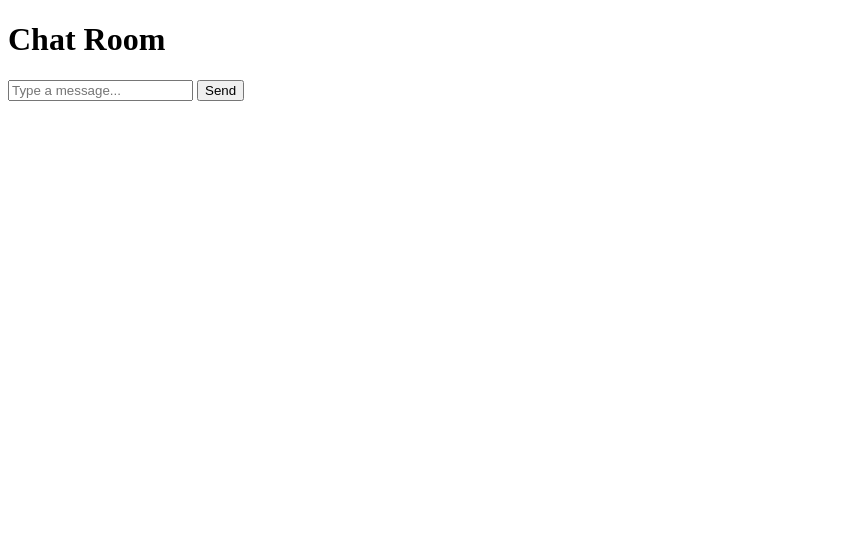
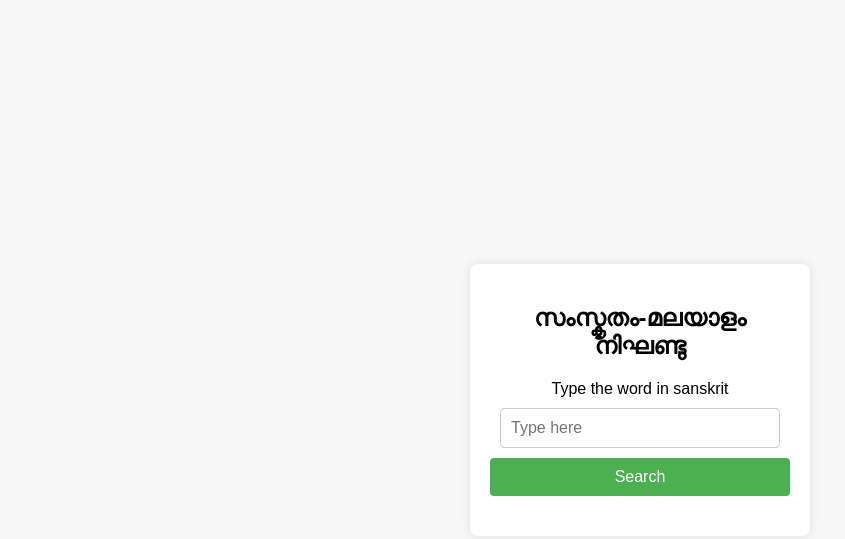
Before and after one commit to rohithgs7/Dictionary, a plain HTML site: page index.html in a window 1280 px wide. Shown: the whole page, without its empty margins (0-845 px from the left). Drawn offline with Linux system fonts and the light colour scheme.

Commit message:
Update index.html

```diff
--- a/index.html
+++ b/index.html
@@ -1,24 +1,106 @@
 <!DOCTYPE html>
 <html lang="en">
 <head>
-    <meta charset="UTF-8">
-    <meta name="viewport" content="width=device-width, initial-scale=1.0">
-    <title>Simple Chat App</title>
-    <link rel="stylesheet" href="styles.css">
+  <meta charset="UTF-8">
+  <meta name="viewport" content="width=device-width, initial-scale=1.0">
+  <title>IELTS MOCK EXAM</title>
+  <style>
+    body {
+      font-family: 'Arial', sans-serif;
+      background-color: #f7f7f7;
+      margin: 0;
+      display: flex;
+      align-items: center;
+      justify-content: center;
+      height: 100vh;
+    }
+
+    .container {
+      background-color: #fff;
+      border-radius: 8px;
+      box-shadow: 0 0 10px rgba(0, 0, 0, 0.1);
+      padding: 20px;
+      width: 300px;
+      text-align: center;
+    }
+
+    #inputId {
+      width: calc(100% - 20px);
+      padding: 10px;
+      margin: 10px 0;
+      box-sizing: border-box;
+      border: 1px solid #ccc;
+      border-radius: 4px;
+      font-size: 16px;
+    }
+
+    #submitButton {
+      width: 100%;
+      background-color: #4caf50;
+      color: #fff;
+      padding: 10px;
+      border: none;
+      border-radius: 4px;
+      cursor: pointer;
+      font-size: 16px;
+      transition: background-color 0.3s;
+    }
+
+    #submitButton:hover {
+      background-color: #45a049;
+    }
+
+    #resultContainer {
+      margin-top: 20px;
+    }
+
+    table {
+      width: 100%;
+      border-collapse: collapse;
+      margin-top: 20px;
+    }
+
+    th, td {
+      border: 1px solid #ddd;
+      padding: 8px;
+      text-align: left;
+    }
+
+    th {
+      background-color: #f2f2f2;
+    }
+  </style>
 </head>
 <body>
-    <div class="chat-container">
-        <header>
-            <h1>Chat Room</h1>
-        </header>
-        <div class="chat-box" id="chat-box">
-            <!-- Messages will appear here -->
-        </div>
-        <div class="message-input">
-            <input type="text" id="message" placeholder="Type a message...">
-            <button id="send-button">Send</button>
-        </div>
-    </div>
-    <script src="script.js"></script>
+
+  <div class="container">
+  <!-- Replace "YOUR Name of the Exam -->
+    <h2>സംസ്കൃതം-മലയാളം നിഘണ്ടു</h2>
+  <!-- Replace "YOUR Search Critiria Name -->
+    <label for="inputId">Type the word in sanskrit</label>
+    <input type="text" id="inputId" placeholder="Type here">
+
+    <button id="submitButton" onclick="fetchData()">Search</button>
+
+    <div id="resultContainer"></div>
+  </div>
+
+  <script>
+    function fetchData() {
+      var studentId = document.getElementById('inputId').value;
+
+      google.script.run
+        .withSuccessHandler(displayResult)
+        .submitData(studentId);
+    }
+
+    function displayResult(result) {
+      document.getElementById('resultContainer').innerHTML = result;
+    }
+  </script>
+
+  <!-- Replace "YOUR_SCRIPT_URL" with the actual URL of your deployed Google Apps Script web app -->
+  <script src="YOUR_SCRIPT_URL"></script>
+
 </body>
 </html>
```
